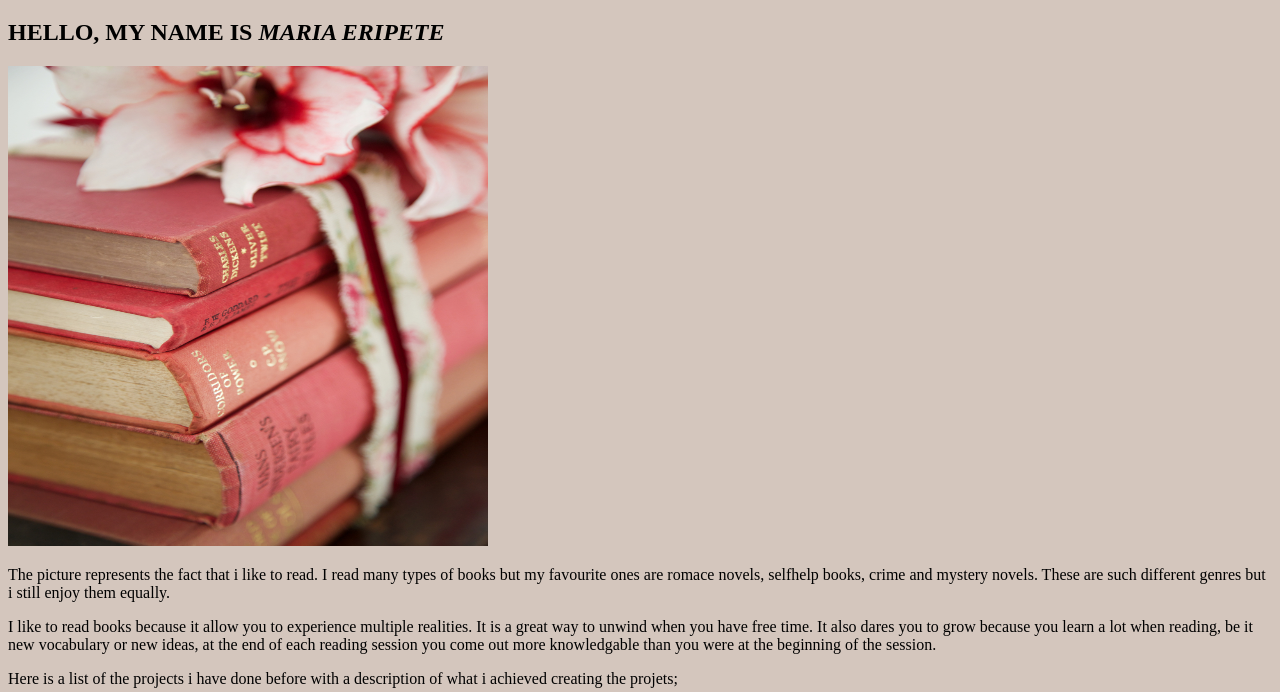
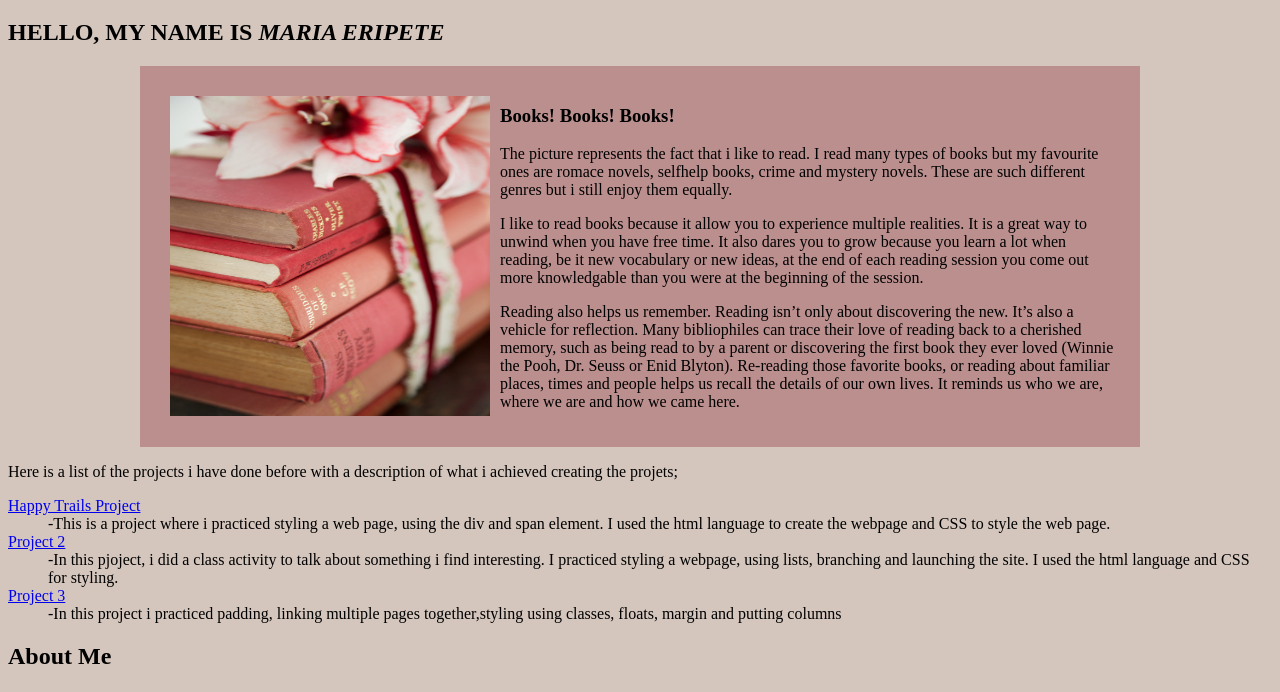
Before and after one commit to MariaEripete/my-portfolio, a plain HTML site: page index.html in a window 1280 px wide. Shown: the part 61-753 px from the top of the page. Drawn offline with Linux system fonts and the light colour scheme.

Commit message:
add margin styling and floats

```diff
--- a/css/style.css
+++ b/css/style.css
@@ -2,7 +2,14 @@ body{
     background-color: #d4c6bd;
 }
 img{
-    width: 30em;
-    height: 30em;
-
+    width: 20em;
+    height: 20em;
+    float: left;
+    margin: 10px;
 }
+.read{
+    background: rosybrown;
+    max-width: 960px;
+    margin: auto;
+    padding: 20px;
+}
--- a/index.html
+++ b/index.html
@@ -8,11 +8,14 @@
     <body>
         <h1>Welcome to my portfolio:)</h1>
         <h2>HELLO, MY NAME IS <em>MARIA ERIPETE</em></h2>
+        <div class="read">
             <img src="images/pinkbook.jpg" alt="A picture of books">
-        <div class="read">
+            <h3>Books! Books! Books!</h3>
             <p>The picture represents the fact that i like to read. I read many types of books but my favourite ones are romace novels, selfhelp books, crime and mystery novels. These are such different genres but i still enjoy them equally.</p>
             <p>I like to read books because it allow you to experience multiple realities. It is a great way to unwind when you have free time. It also dares you to grow because you learn a lot when reading, be it new vocabulary or new ideas, at the end of each reading session you come out more knowledgable than you were at the beginning of the session.</p>
+            <p>Reading also helps us remember. Reading isn’t only about discovering the new. It’s also a vehicle for reflection. Many bibliophiles can trace their love of reading back to a cherished memory, such as being read to by a parent or discovering the first book they ever loved (Winnie the Pooh, Dr. Seuss or Enid Blyton). Re-reading those favorite books, or reading about familiar places, times and people helps us recall the details of our own lives. It reminds us who we are, where we are and how we came here.</p>
         </div>
+        <div>
             <p>Here is a list of the projects i have done before with a description of what i achieved creating the projets;</p>
             <dl>
                 <dt><a href="https://mariaeripete.github.io/happy-trails/">Happy Trails Project</a></dt>
@@ -39,6 +42,7 @@
                 <li>Watching documentaries</li>
             </ul>
 
+        </div>
 
     </body>
 </html>
```
Lines whose indentation alone changed are shown as unchanged.
